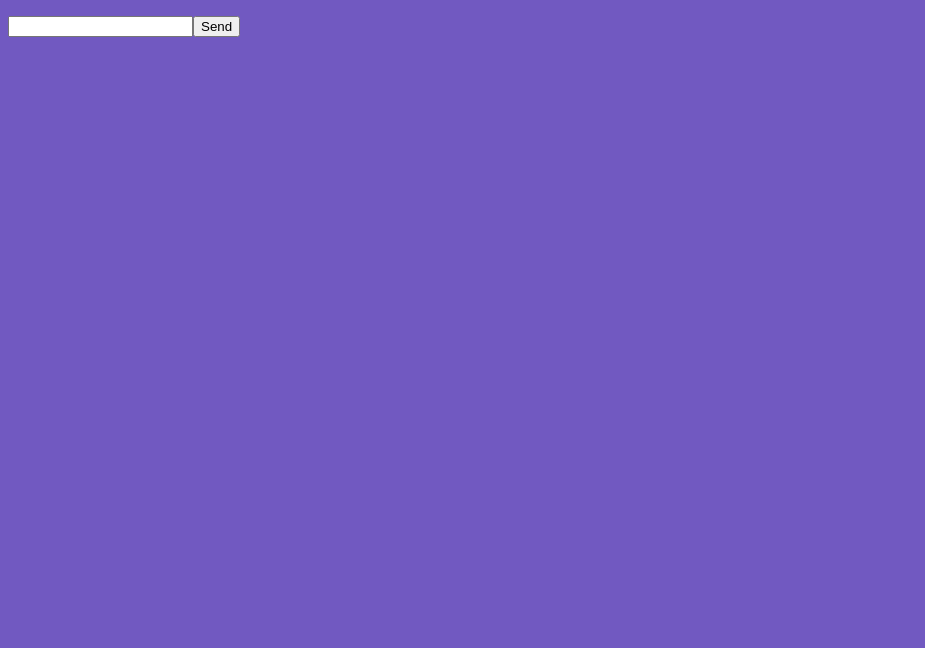
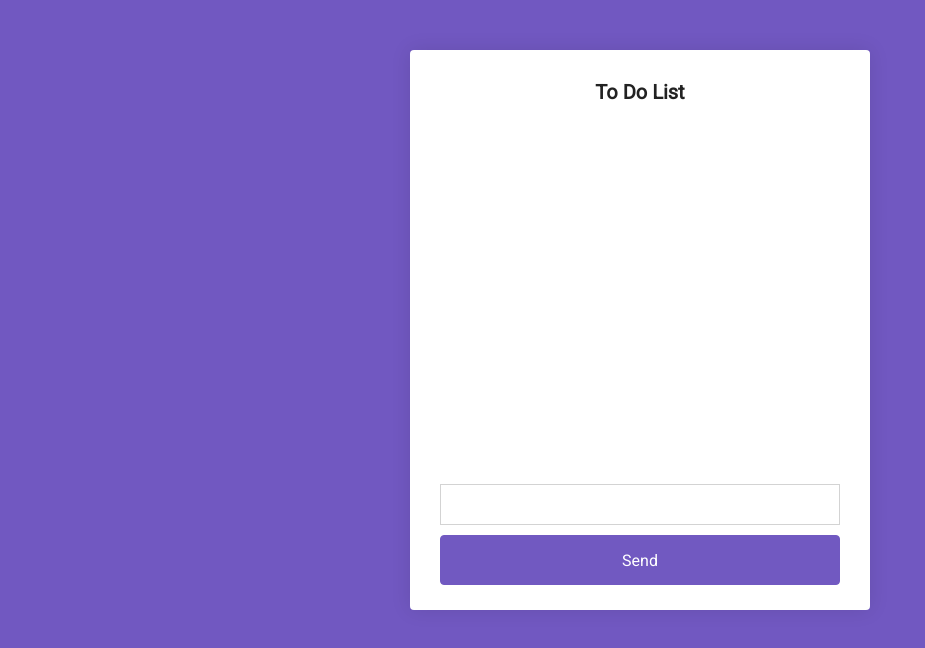
Before and after one commit to debonyschmidt/react_rocketseat, a React app: page / in a window 1280 px wide. Shown: the top 648 px of the page, without its empty margins (0-925 px from the left). Built offline with nearby package versions, Linux system fonts and the light colour scheme.

Commit message:
Add Style

```diff
--- a/package.json
+++ b/package.json
@@ -23,6 +23,7 @@
   "dependencies": {
     "prop-types": "^15.7.2",
     "react": "^16.12.0",
-    "react-dom": "^16.12.0"
+    "react-dom": "^16.12.0",
+    "styled-components": "^4.4.1"
   }
 }
--- a/public/index.html
+++ b/public/index.html
@@ -4,7 +4,8 @@
   <meta charset="UTF-8">
   <meta name="viewport" content="width=device-width, initial-scale=1.0">
   <meta http-equiv="X-UA-Compatible" content="ie=edge">
-  <title>React App</title>
+  <link href="https://fonts.googleapis.com/css?family=Roboto&display=swap" rel="stylesheet">
+  <title>ToDo App</title>
 </head>
 <body>
   <div id="app"></div>
--- a/src/App.css
+++ /dev/null
@@ -1,5 +0,0 @@
-body {
-  background: #7159c1;
-  color: #FFF;
-  font-family: Arial, Helvetica, sans-serif;
-}
--- a/src/App.js
+++ b/src/App.js
@@ -1,10 +1,16 @@
 import React from 'react';
-import './App.css';
 
-import Techlist from './components/Techlist';
+import GlobalStyle from './styles/global';
+
+import ToDoList from './components/ToDoList';
 
 function App() {
-  return <Techlist />
+  return (
+  <>
+    <GlobalStyle />
+    <ToDoList />
+  </>
+  );
 }
 
 export default App;
--- a/src/components/Techlist.js
+++ /dev/null
@@ -1,65 +0,0 @@
-import React, { Component } from 'react';
-
-import TechItem from './TechItem';
-
-class Techlist extends Component {
-  state = {
-    newTech: '',
-    techs: []
-  };
-
-  componentDidMount() {
-    const techs = localStorage.getItem('techs');
-
-    if (techs) {
-      this.setState({ techs: JSON.parse(techs) });
-    }
-  }
-
-  componentDidUpdate(_, prevState) {
-    if (prevState.techs !== this.state.techs) {
-      localStorage.setItem('techs', JSON.stringify(this.state.techs))
-    }
-  }
-
-  handleInputChange = e => {
-    this.setState({ newTech: e.target.value });
-  }
-  handleSubmit = e => {
-    e.preventDefault();
-
-    this.setState({
-      techs: [... this.state.techs, this.state.newTech],
-      newTech: ''
-    });
-  }
-
-  handleDelete = (tech) => {
-    this.setState({ techs: this.state.techs.filter(t => t !== tech) })
-  }
-
-  render() {
-
-    return (
-      <form onSubmit = {this.handleSubmit}>
-        <ul>
-          {this.state.techs.map(tech => (
-            <TechItem
-              key={tech}
-              tech={tech}
-              onDelete={() => this.handleDelete(tech)}
-            />
-          ))}
-        </ul>
-        <input
-          type="text"
-          onChange={this.handleInputChange}
-          value={this.state.newTech}
-        />
-        <button type="submit">Send</button>
-      </form>
-    );
-  }
-}
-
-export default Techlist;
--- a/src/components/TechItem.js
+++ b/src/components/ToDoItem.js
@@ -1,22 +1,22 @@
 import React from 'react';
 import PropTypes from 'prop-types';
 
-function TechItem({ tech, onDelete }) {
+function ToDoItem({ task, onDelete }) {
   return (
   <li>
-  {tech}
+  {task}
   <button onClick={onDelete} type="button">Delete</button>
   </li>
   )
 }
 
-TechItem.defaultProps = {
-  tech: 'Blank',
+ToDoItem.defaultProps = {
+  task: 'Blank',
 };
 
-TechItem.propTypes = {
-  tech: PropTypes.string,
+ToDoItem.propTypes = {
+  task: PropTypes.string,
   onDelete: PropTypes.func.isRequired,
 };
 
-export default TechItem;
+export default ToDoItem;
--- /dev/null
+++ b/src/components/ToDoList.js
@@ -0,0 +1,72 @@
+import React, { Component } from 'react';
+
+import Container, { Form, Submitbutton } from './container/index';
+
+import ToDoItem from './ToDoItem';
+
+class ToDoList extends Component {
+  state = {
+    newTask: '',
+    tasks: []
+  };
+
+  componentDidMount() {
+    const tasks = localStorage.getItem('tasks');
+
+    if (tasks) {
+      this.setState({ tasks: JSON.parse(tasks) });
+    }
+  }
+
+  componentDidUpdate(_, prevState) {
+    if (prevState.tasks !== this.state.tasks) {
+      localStorage.setItem('tasks', JSON.stringify(this.state.tasks))
+    }
+  }
+
+  handleInputChange = e => {
+    this.setState({ newTask: e.target.value });
+  }
+  handleSubmit = e => {
+    e.preventDefault();
+
+    this.setState({
+      tasks: [... this.state.tasks, this.state.newTask],
+      newTask: ''
+    });
+  }
+
+  handleDelete = (task) => {
+    this.setState({ tasks: this.state.tasks.filter(t => t !== task) })
+  }
+
+  render() {
+
+    return (
+    <Container>
+      <h1>
+        To Do List
+      </h1>
+      <Form onSubmit = {this.handleSubmit}>
+        <ul>
+          {this.state.tasks.map(task => (
+            <ToDoItem
+              key={task}
+              task={task}
+              onDelete={() => this.handleDelete(task)}
+            />
+          ))}
+        </ul>
+        <input
+          type="text"
+          onChange={this.handleInputChange}
+          value={this.state.newTask}
+        />
+        <Submitbutton type="submit">Send</Submitbutton>
+      </Form>
+    </Container>
+    );
+  }
+}
+
+export default ToDoList;
--- /dev/null
+++ b/src/components/container/index.js
@@ -0,0 +1,66 @@
+import styled from 'styled-components';
+
+const Container = styled.div`
+  max-width: 400px;
+  height: 500px;
+  background: #fff;
+  border-radius: 4px;
+  padding: 30px;
+  margin: 50px auto;
+  box-shadow: 0 0 20px rgba(0,0,0,0.1);
+
+  h1 {
+  font-size: 20px;
+  text-align: center;
+  }
+`;
+
+export const Form = styled.form`
+  margin-top: 30px;
+  display: flex;
+  flex-direction: column;
+
+  ul {
+    list-style-type: none;
+    padding: 0px;
+    height: 340px;
+    font-size: 16px;
+    overflow:auto;
+  }
+
+  li {
+    display: block;
+    position: relative;
+    padding: 5px;
+    border: 1px solid rgb(233, 231, 231);
+    border-radius: 4px;
+    height: 30px;
+    outline: none;
+    margin: 3px;
+    color: grey;
+  }
+
+  input {
+    height: 50px;
+    font-size: 16px;
+    padding: 10px 15px;
+    border: 1px solid lightgrey;
+    flex: 1;
+    margin-top: 10px;
+  }
+
+`;
+
+export const Submitbutton = styled.button`
+  height: 50px;
+  color: #fff;
+  font-size: 16px;
+  background: #7159c1;
+  border-radius: 4px;
+  border: 1px solid #7159c1;
+  padding: 0 20px;
+  margin-top: 10px;
+`;
+
+
+export default Container;
--- /dev/null
+++ b/src/styles/global.js
@@ -0,0 +1,28 @@
+import { createGlobalStyle } from 'styled-components';
+
+export default createGlobalStyle`
+* {
+  margin: 0;
+  padding: 0;
+  outline: 0;
+}
+
+html, body, #root {
+  min-height: 100%;
+}
+
+body {
+  background: #7158c1;
+  -webkit-font-smoothing: antialiased !important;
+}
+
+body, input, button {
+  color: #222;
+  font-size: 14px;
+  font-family: 'Roboto', Arial, Helvetica, sans-serif;
+}
+
+button {
+  cursor: pointer;
+}
+`;
```
Also changed, not shown: 1 other file (tests, documents, lock files or other folders).
